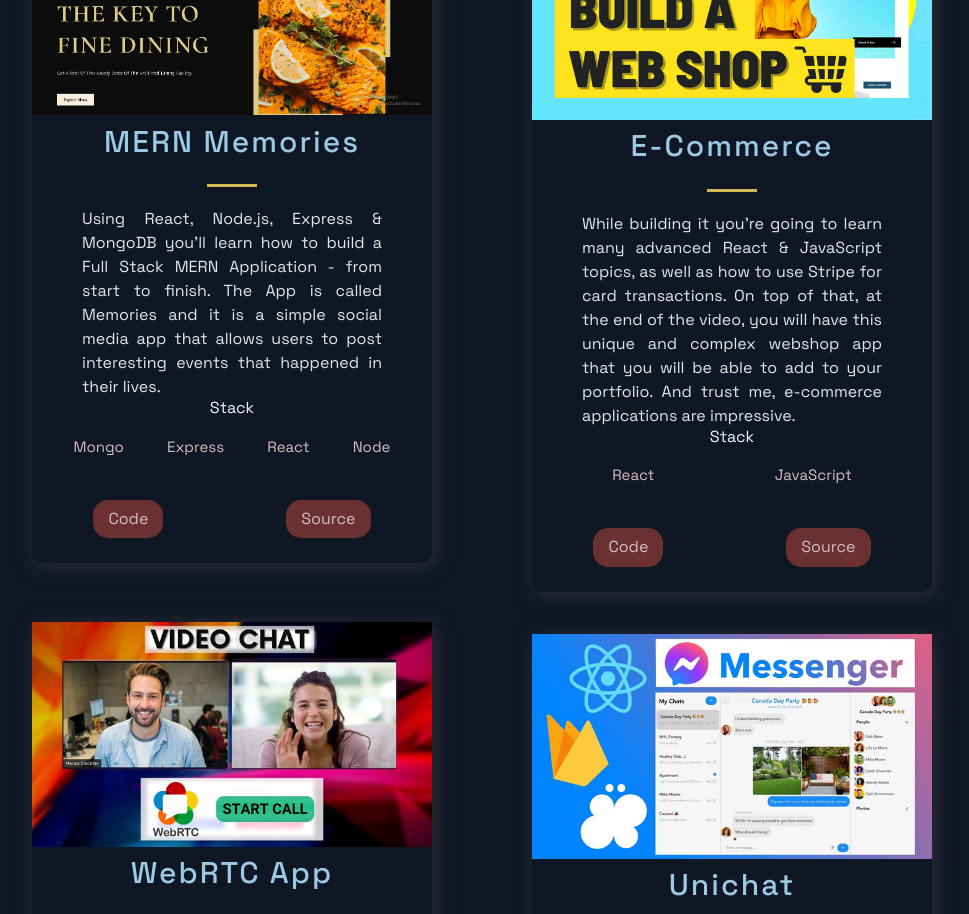
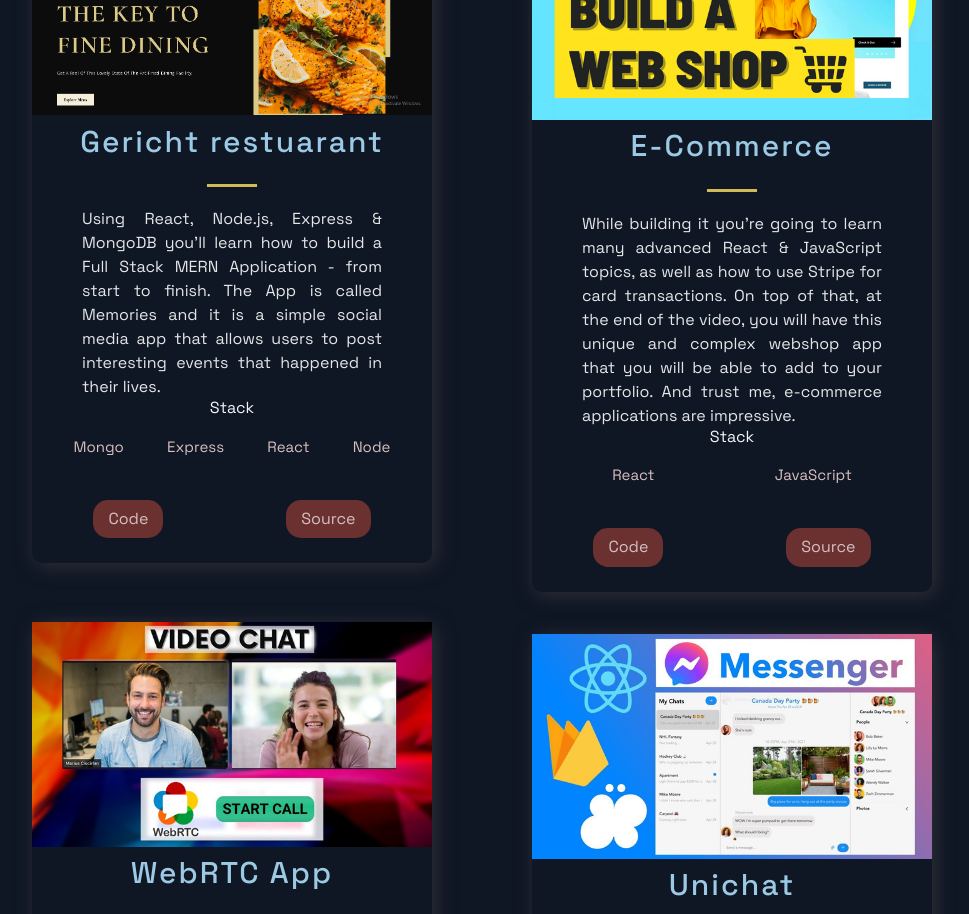
Before and after one commit to danyomo/porfolio-react-app, a Next.js app: page / in a window 1280 px wide. Shown: the part 940-1854 px from the top of the page, without its empty margins (158-1127 px from the left). Built offline with nearby package versions, Linux system fonts and the light colour scheme.

Commit message:
Update constants.js

```diff
--- a/src/constants/constants.js
+++ b/src/constants/constants.js
@@ -1,6 +1,6 @@
 export const projects = [
   {
-    title: 'MERN Memories',
+    title: 'Gericht restuarant',
     description: "Using React, Node.js, Express & MongoDB you'll learn how to build a Full Stack MERN Application - from start to finish. The App is called Memories and it is a simple social media app that allows users to post interesting events that happened in their lives.",
       image: '/images/1.PNG',
       tags: ['Mongo', 'Express', 'React', 'Node'],
```
